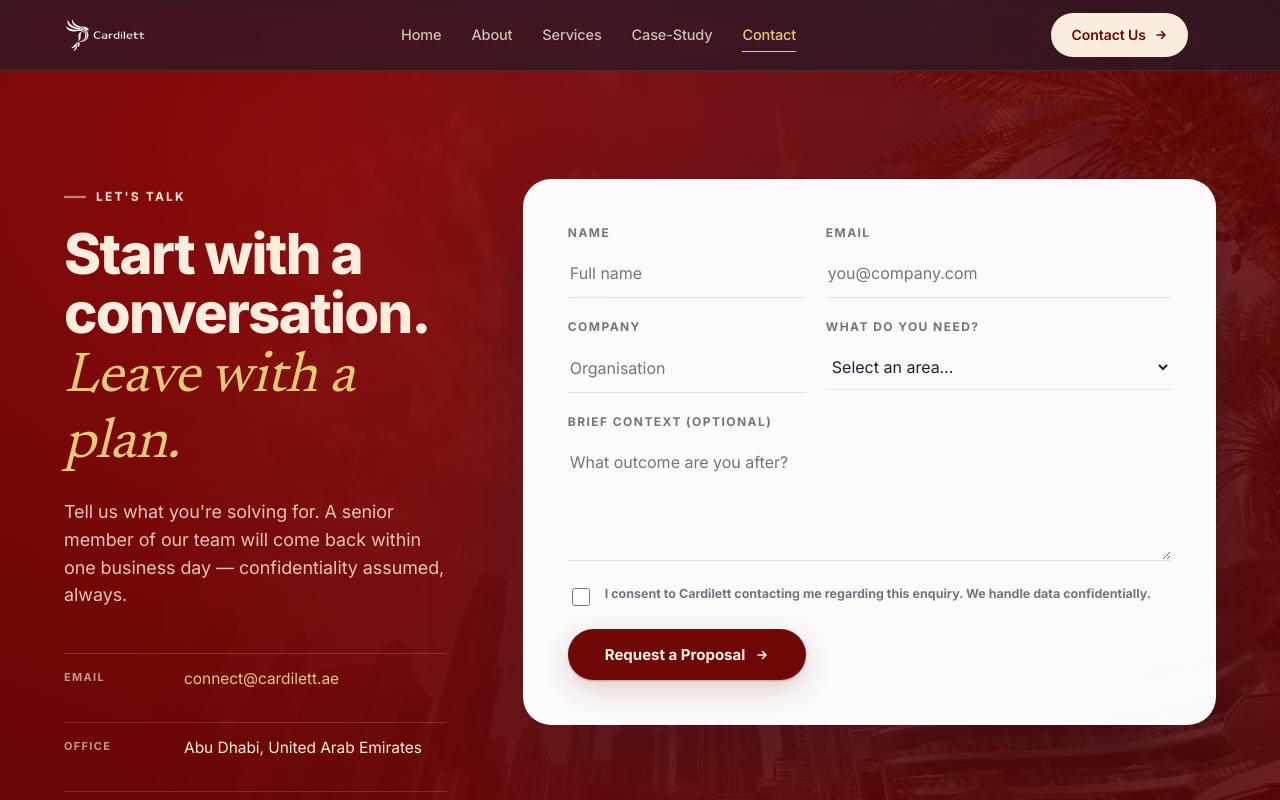
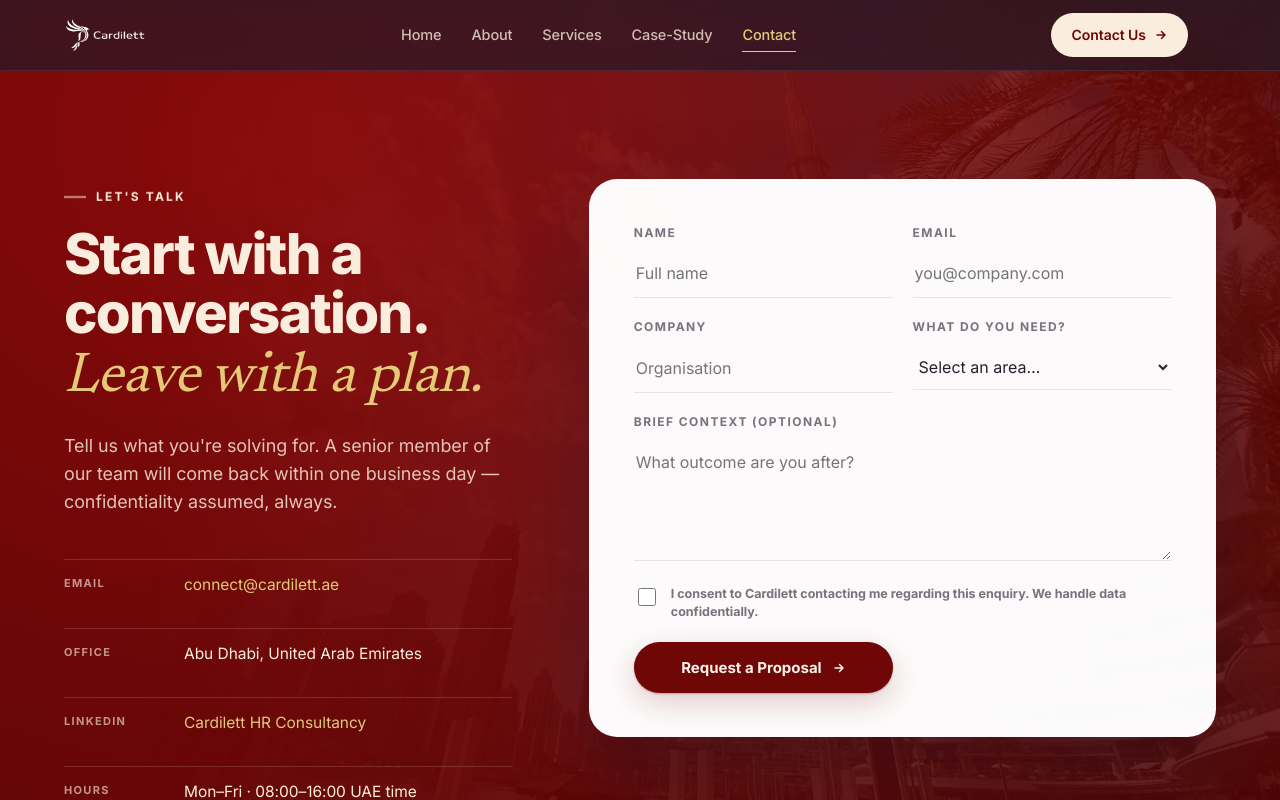
Before and after one commit to cardilett/website, a Next.js app: page /contact in a window 1280 px wide. Shown: the top 800 px of the page. Built offline with nearby package versions, Linux system fonts and the light colour scheme.

Commit message:
Contact form overflow fixed

```diff
--- a/src/app/globals.css
+++ b/src/app/globals.css
@@ -2083,7 +2083,15 @@ main > section:first-child:not(.hero) {
   align-items: start;
 }
 
+/* Grid items default to min-width:auto, which lets long tokens (e.g. the
+   email address) push the column wider than its track — overflowing the
+   section and getting clipped by .contact's overflow:hidden. Allow shrink. */
+.contact__left,
+.contact__form { min-width: 0; }
+
 .contact__left .section__title { max-width: 14ch; }
+.contact__row a,
+.contact__row span { overflow-wrap: anywhere; }
 
 .contact__lede {
   margin-top: 24px;
@@ -2134,7 +2142,12 @@ main > section:first-child:not(.hero) {
   color: var(--text);
 }
 
-.field { display: flex; flex-direction: column; gap: 8px; }
+/* min-width:0 so a long <select>/<option> can't force the field (and the
+   whole form) wider than its grid track */
+.field { display: flex; flex-direction: column; gap: 8px; min-width: 0; }
+.field input,
+.field select,
+.field textarea { max-width: 100%; min-width: 0; }
 .field--full { grid-column: 1 / -1; }
 .field--check { flex-direction: row; align-items: flex-start; gap: 12px; padding-top: 4px; }
 
```
